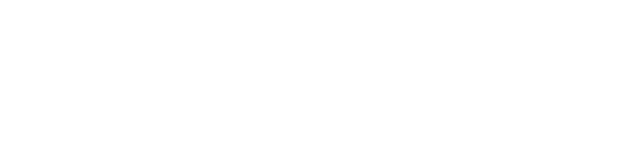
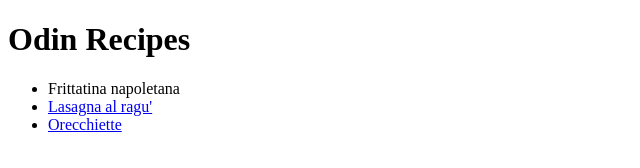
Before and after one commit to luigis102/Project-Recipes-TOP-, a plain HTML site: page index.html in a window 1280 px wide. Shown: the whole page, without its empty margins (0-640 px from the left). Drawn offline with Linux system fonts and the light colour scheme.

Commit message:
uptadet modifies

```diff
--- a/index.html
+++ b/index.html
@@ -4,4 +4,12 @@
         <meta charset="UTF-8">
         <title>Odin Recipes</title>
     </head>
+    <body>
+        <h1>Odin Recipes</h1>
+        <ul>
+            <li><a href="./recipes/frittatinenepoli.html"></a>Frittatina napoletana</li>
+            <li><a href="./recipes/lasagna.html">Lasagna al ragu'<a></li>
+            <li><a href="./recipes/orecchiette.html">Orecchiette</a></li>
+        </ul>
+    </body>
 </html>
```
